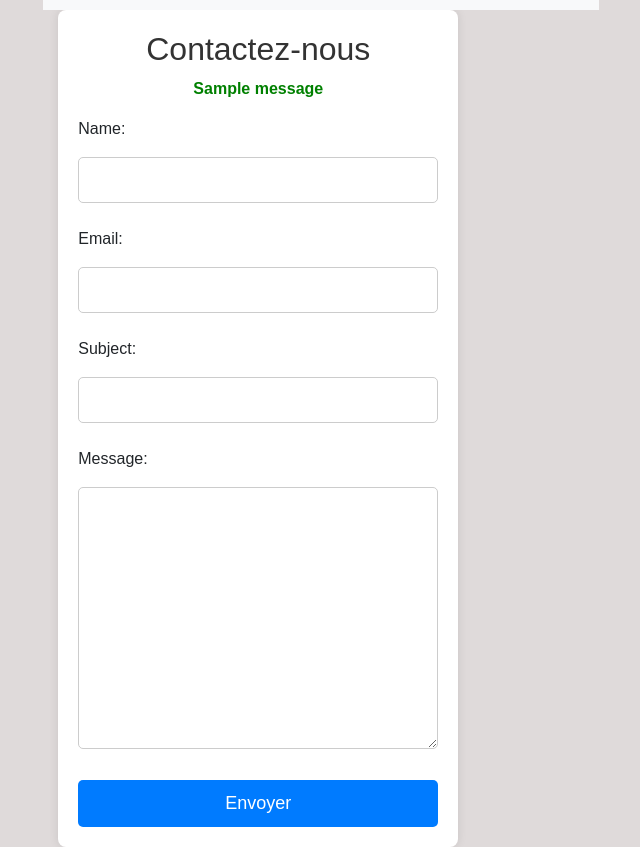
After one commit to bmouale03/E-commerce-Django, a Django app: page /contact/ in a window 1280 px wide. The commit adds this page. Shown: the whole page, without its empty margins (304-944 px from the left). Run offline with Django 5.2, Linux system fonts and the light colour scheme; tables that the repository leaves empty hold one stand-in row (values such as "Sample post"); one stand-in notice (Sample message) is shown.

Commit message:
ajout du formulaire de contact

```diff
--- a/ecommerce/ecommerce/urls.py
+++ b/ecommerce/ecommerce/urls.py
@@ -16,8 +16,11 @@ Including another URLconf
 """
 from django.contrib import admin
 from django.urls import path , include
+from shop.views import contact_view
 
 urlpatterns = [
     path('admin/', admin.site.urls),
-    path('' , include('shop.urls'))
+    path('' , include('shop.urls')),
+    path('__debug__/', include('debug_toolbar.urls')),  # Debug Toolbar
+
 ]
--- /dev/null
+++ b/ecommerce/shop/forms.py
@@ -0,0 +1,7 @@
+from django import forms
+from .models import Contact
+
+class ContactForm(forms.ModelForm):
+    class Meta:
+        model = Contact
+        fields = ['name', 'email', 'subject', 'message']
--- a/ecommerce/shop/models.py
+++ b/ecommerce/shop/models.py
@@ -41,3 +41,12 @@ class Subscriber(models.Model):
 
     def __str__(self):
         return self.email
+class Contact(models.Model):
+    name = models.CharField(max_length=100)
+    email = models.EmailField()
+    subject = models.CharField(max_length=200)
+    message = models.TextField()
+    created_at = models.DateTimeField(auto_now_add=True)
+
+    def __str__(self):
+        return f"{self.name} - {self.subject}"
--- /dev/null
+++ b/ecommerce/shop/static/css/contact.css
@@ -0,0 +1,71 @@
+/* Styles de base */
+body {
+    font-family: Arial, sans-serif;
+    background-color: #b6acac6f;
+    margin: 0;
+    padding: 0;
+    display: flex;
+    justify-content: center;
+    align-items: center;
+    height: 100vh;
+}
+
+/* Conteneur du formulaire */
+.contact-container {
+    background: #ffffff;
+    padding: 20px;
+    border-radius: 8px;
+    box-shadow: 0 0 10px rgba(0, 0, 0, 0.1);
+    width: 100%;
+    max-width: 400px;
+}
+
+/* Titre */
+.contact-container h2 {
+    text-align: center;
+    color: #333;
+}
+
+/* Champs du formulaire */
+.contact-form input,
+.contact-form textarea {
+    width: 100%;
+    padding: 10px;
+    margin: 8px 0;
+    border: 1px solid #ccc;
+    border-radius: 5px;
+    font-size: 16px;
+}
+
+/* Focus sur les champs */
+.contact-form input:focus,
+.contact-form textarea:focus {
+    border-color: #007bff;
+    outline: none;
+    box-shadow: 0 0 5px rgba(0, 123, 255, 0.5);
+}
+
+/* Bouton d'envoi */
+.contact-form button {
+    width: 100%;
+    background: #007bff;
+    color: white;
+    padding: 10px;
+    border: none;
+    border-radius: 5px;
+    cursor: pointer;
+    font-size: 18px;
+    transition: 0.3s;
+}
+
+/* Effet au survol du bouton */
+.contact-form button:hover {
+    background: #0056b3;
+}
+
+/* Message de succès */
+.success-message {
+    color: green;
+    text-align: center;
+    font-weight: bold;
+}
--- a/ecommerce/shop/templates/shop/base.html
+++ b/ecommerce/shop/templates/shop/base.html
@@ -9,9 +9,13 @@
     <script src="https://code.jquery.com/jquery-3.7.1.slim.min.js" integrity="sha256-kmHvs0B+OpCW5GVHUNjv9rOmY0IvSIRcf7zGUDTDQM8=" crossorigin="anonymous"></script>
     <script src="https://code.jquery.com/jquery-3.3.1.slim.min.js" integrity="sha384-q8i/X+965DzO0rT7abK41JStQIAqVgRVzpbzo5smXKp4YfRvH+8abtTE1Pi6jizo" crossorigin="anonymous"></script>
     <script src="https://cdn.jsdelivr.net/npm/popper.js@1.14.3/dist/umd/popper.min.js" integrity="sha384-ZMP7rVo3mIykV+2+9J3UJ46jBk0WLaUAdn689aCwoqbBJiSnjAK/l8WvCWPIPm49" crossorigin="anonymous"></script>
+    <link rel="stylesheet" href="https://cdn.jsdelivr.net/npm/bootstrap@4.1.3/dist/css/bootstrap.min.css" integrity="sha384-MCw98/SFnGE8fJT3GXwEOngsV7Zt27NXFoaoApmYm81iuXoPkFOJwJ8ERdknLPMO" crossorigin="anonymous">
+    <script src="https://code.jquery.com/jquery-3.7.1.slim.min.js" integrity="sha256-kmHvs0B+OpCW5GVHUNjv9rOmY0IvSIRcf7zGUDTDQM8=" crossorigin="anonymous"></script>
+    <script src="https://code.jquery.com/jquery-3.3.1.slim.min.js" integrity="sha384-q8i/X+965DzO0rT7abK41JStQIAqVgRVzpbzo5smXKp4YfRvH+8abtTE1Pi6jizo" crossorigin="anonymous"></script>
+    <script src="https://cdn.jsdelivr.net/npm/popper.js@1.14.3/dist/umd/popper.min.js" integrity="sha384-ZMP7rVo3mIykV+2+9J3UJ46jBk0WLaUAdn689aCwoqbBJiSnjAK/l8WvCWPIPm49" crossorigin="anonymous"></script>
+    <script src="https://cdn.jsdelivr.net/npm/bootstrap@4.1.3/dist/js/bootstrap.min.js" integrity="sha384-ChfqqxuZUCnJSK3+MXmPNIyE6ZbWh2IMqE241rYiqJxyMiZ6OW/JmZQ5stwEULTy" crossorigin="anonymous"></script>
 
     <!--<link rel="stylesheet" href="static/style2.css" />-->
-
 </head>
 <body>
     <div class="contenair">
@@ -55,8 +59,7 @@
 
         {% endblock content %}
        <!--block contenair-->
-    </div>
-
+      </div>
     <!--Block footer-->
 
 </body>
--- /dev/null
+++ b/ecommerce/shop/templates/shop/contact_form.html
@@ -0,0 +1,47 @@
+
+{% extends 'shop/base.html' %}
+{% load static %}
+<link rel="stylesheet" href="{% static 'css/contact.css' %}">
+{% block content %}
+<!DOCTYPE html>
+<html lang="fr">
+<head>
+    <meta charset="UTF-8">
+    <meta name="viewport" content="width=device-width, initial-scale=1.0">
+    <title>Contactez-nous</title>
+    <link rel="stylesheet" href="{% static 'css/contact.css' %}">
+</head>
+<body>
+
+    <div class="contact-container">
+        <h2>Contactez-nous</h2>
+
+        {% if messages %}
+            <div class="success-message">
+                {% for message in messages %}
+                    <p>{{ message }}</p>
+                {% endfor %}
+            </div>
+        {% endif %}
+
+        <form method="POST" class="contact-form">
+            {% csrf_token %}
+            {{ form.as_p }}
+            <button type="submit">Envoyer</button>
+        </form>
+    </div>
+
+</body>
+</html>
+<!--<div class="container">
+    <h1>Formulaire de Contact</h1>
+
+    <form method="POST">
+        {% csrf_token %}
+        {{ form.as_p }}
+        <button type="submit">Envoyer</button>
+    </form>
+
+    <p><a href="{% url 'base' %}">Retour à l'accueil</a></p>
+<div>
+{% endblock content %}-->
--- a/ecommerce/shop/urls.py
+++ b/ecommerce/shop/urls.py
@@ -1,9 +1,12 @@
 from django.urls import path
-from shop.views import index, detail, checkout,confirmation
+from shop.views import index, detail, checkout,confirmation,contact_view,success_view
+from .import views
+
 
 urlpatterns = [
     path('' , index, name='base'),
     path('<int:myid>', detail, name='detail'),
     path('checkout', checkout, name='checkout'),
     path('confirmation', confirmation, name="confirmation" ),
+    path('contact/', contact_view, name='contact'),
 ]
--- a/ecommerce/shop/views.py
+++ b/ecommerce/shop/views.py
@@ -1,8 +1,10 @@
 from django.shortcuts import render, redirect
-from .models import Product, Category, Commande
+from .models import Product, Category, Commande,Contact
 from django.core.paginator import Paginator
-
-
+from django.core.mail import send_mail
+from .forms import ContactForm
+from django.conf import settings
+from django.contrib import messages
 
 # Create your views here.
 def index(request):
@@ -40,3 +42,17 @@ def confirmation(request):
     for item in info:
         nom = item.nom
     return render(request, 'shop/confirmation.html', {'name':nom})
+
+def contact_view(request):
+    if request.method == 'POST':
+        form = ContactForm(request.POST)
+        if form.is_valid():
+            form.save()
+            messages.success(request, "Votre message a été envoyé avec succès !")
+            return redirect('base')  # Redirection après soumission
+    else:
+        form = ContactForm()
+    return render(request, 'shop/contact_form.html', {'form': form})
+
+def success_view(request):
+    return render(request, 'shop/contact_success.html')
```
Also changed, not shown: ecommerce/ecommerce/settings.py (+13 -2 lines), ecommerce/shop/admin.py (+6 -2 lines), ecommerce/shop/templates/shop/contact_success.html (added, +23 -0 lines), ecommerce/shop/templates/shop/index.html (+35 -10 lines), ecommerce/db.sqlite3, ecommerce/shop/migrations/0004_contact_subscriber.py (added), ecommerce/shop/static/img/Mtn-money-logo.png (added), ecommerce/shop/static/img/Wave-money-logo.png (added), ecommerce/shop/static/img/ceo.jpeg (added), ecommerce/shop/static/img/orange-money-logo.png (added).
